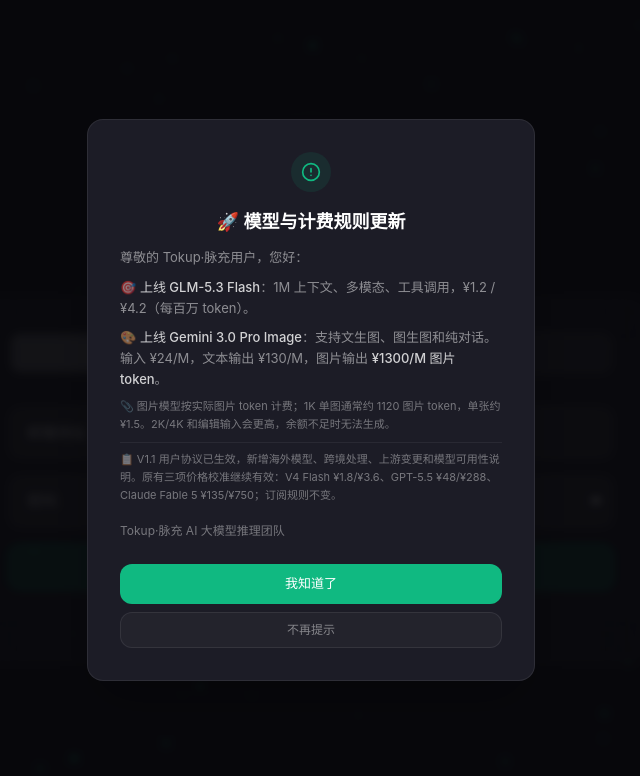
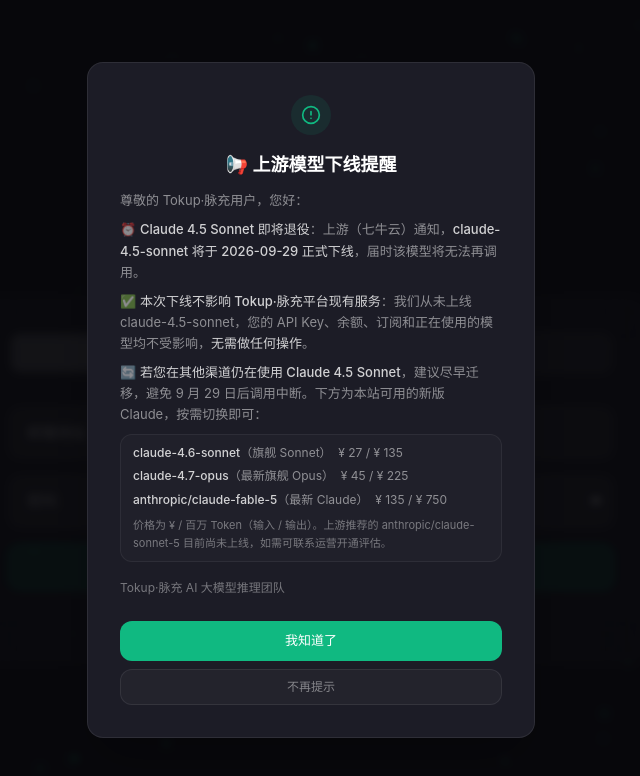
Before and after one commit to ly450358817/tokup, a React (Vite) app in the folder frontend/: page /login in a window 1280 px wide. Shown: the top 776 px of the page, without its empty margins (329-969 px from the left). Built offline with nearby package versions, Linux system fonts and the light colour scheme.

Commit message:
feat: 公告 Claude 4.5 Sonnet 上游下线提醒（v22）

```diff
--- a/frontend/src/components/AnnouncementPopup.tsx
+++ b/frontend/src/components/AnnouncementPopup.tsx
@@ -1,7 +1,7 @@
 import { useState, useEffect } from 'react';
 
 // 公告版本号：内容变更时必须递增，否则已点击「我知道了」的用户 5 天内看不到新版
-const VERSION = 'v21';
+const VERSION = 'v22';
 
 function safeGet(store: Storage, key: string): string | null {
   try {
@@ -60,14 +60,17 @@
             <circle cx="12" cy="12" r="10"/><line x1="12" y1="8" x2="12" y2="12"/><line x1="12" y1="16" x2="12.01" y2="16"/>
           </svg>
         </div>
-        <h2 className="text-[18px] font-semibold text-white text-center mb-3">🚀 模型与计费规则更新</h2>
+        <h2 className="text-[18px] font-semibold text-white text-center mb-3">📢 上游模型下线提醒</h2>
         <div className="text-[13px] text-white/50 leading-relaxed space-y-2 mb-6">
           <p>尊敬的 Tokup·脉充用户，您好：</p>
-          <p>🎯 <span className="text-white/80 font-medium">上线 GLM-5.3 Flash</span>：1M 上下文、多模态、工具调用，¥1.2 / ¥4.2（每百万 token）。</p>
-          <p>🎨 <span className="text-white/80 font-medium">上线 Gemini 3.0 Pro Image</span>：支持文生图、图生图和纯对话。输入 ¥24/M，文本输出 ¥130/M，图片输出 <span className="text-white/80 font-medium">¥1300/M 图片 token</span>。</p>
-          <p className="text-white/40 text-[11px]">📎 图片模型按实际图片 token 计费；1K 单图通常约 1120 图片 token，单张约 ¥1.5。2K/4K 和编辑输入会更高，余额不足时无法生成。</p>
-          <div className="border-t border-white/[0.06] pt-2 mt-2">
-            <p className="text-white/40 text-[11px]">📋 V1.1 用户协议已生效，新增海外模型、跨境处理、上游变更和模型可用性说明。原有三项价格校准继续有效：V4 Flash ¥1.8/¥3.6、GPT-5.5 ¥48/¥288、Claude Fable 5 ¥135/¥750；订阅规则不变。</p>
+          <p>⏰ <span className="text-white/80 font-medium">Claude 4.5 Sonnet 即将退役</span>：上游（七牛云）通知，<span className="text-white/80 font-medium">claude-4.5-sonnet 将于 2026-09-29 正式下线</span>，届时该模型将无法再调用。</p>
+          <p>✅ <span className="text-white/80 font-medium">本次下线不影响 Tokup·脉充平台现有服务</span>：我们从未上线 claude-4.5-sonnet，您的 API Key、余额、订阅和正在使用的模型均不受影响，<span className="text-white/80 font-medium">无需做任何操作</span>。</p>
+          <p>🔄 <span className="text-white/80 font-medium">若您在其他渠道仍在使用 Claude 4.5 Sonnet</span>，建议尽早迁移，避免 9 月 29 日后调用中断。下方为本站可用的新版 Claude，按需切换即可：</p>
+          <div className="rounded-xl border border-white/[0.06] bg-white/[0.02] px-3 py-2 space-y-1 text-[12px]">
+            <p><span className="text-white/80 font-medium">claude-4.6-sonnet</span>（旗舰 Sonnet）  ¥ 27 / ¥ 135</p>
+            <p><span className="text-white/80 font-medium">claude-4.7-opus</span>（最新旗舰 Opus）  ¥ 45 / ¥ 225</p>
+            <p><span className="text-white/80 font-medium">anthropic/claude-fable-5</span>（最新 Claude）  ¥ 135 / ¥ 750</p>
+            <p className="text-white/40 text-[11px] pt-1">价格为 ¥ / 百万 Token（输入 / 输出）。上游推荐的 anthropic/claude-sonnet-5 目前尚未上线，如需可联系运营开通评估。</p>
           </div>
           <p className="text-white/40 text-[12px] pt-2">Tokup·脉充 AI 大模型推理团队</p>
         </div>
```
